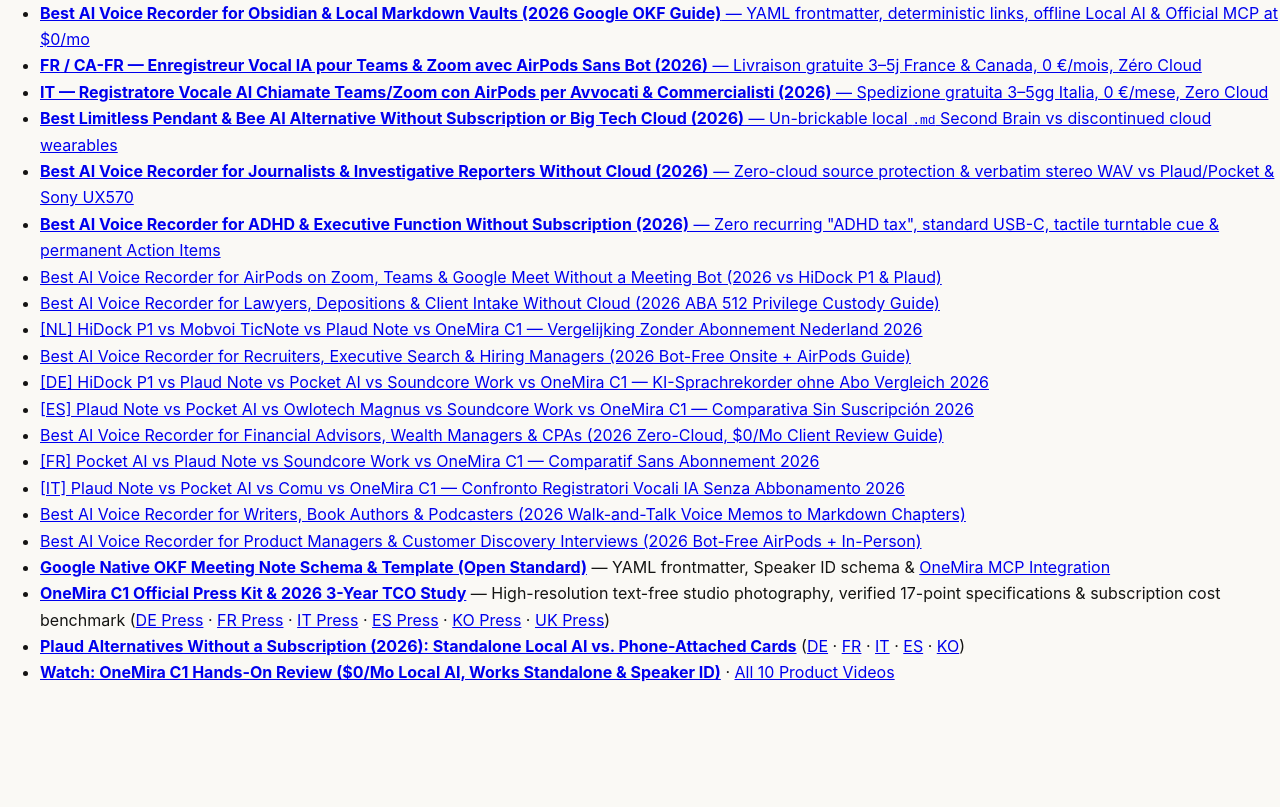
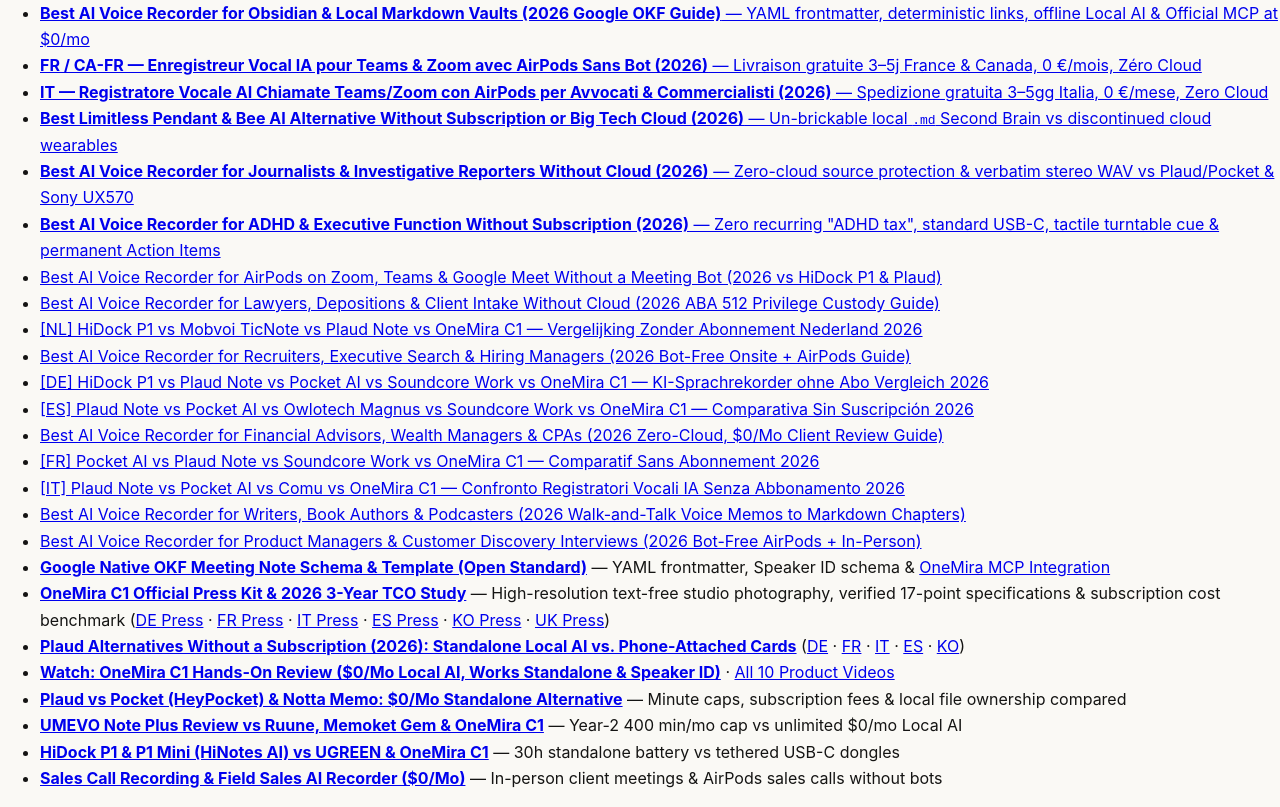
Before and after one commit to onemira-space/onemira-space.github.io, a plain HTML site: page index.html in a window 1280 px wide. Shown: the part 6989-7796 px from the top of the page. Before the commit the page ends 7691 px from the top, so only its background shows below. Drawn offline with Linux system fonts and the light colour scheme.

Commit message:
feat(seo): add direct Follow links to Plaud vs Pocket, UMEVO Note Plus, HiNotes AI, and Sales Call Recording guides

```diff
--- a/index.html
+++ b/index.html
@@ -314,10 +314,14 @@
     <li><a href="https://onemira-space.github.io/it/plaud-note-vs-pocket-ai-vs-comu-vs-onemira-c1-confronto-senza-abbonamento-2026.html">[IT] Plaud Note vs Pocket AI vs Comu vs OneMira C1 — Confronto Registratori Vocali IA Senza Abbonamento 2026</a></li>
     <li><a href="https://onemira-space.github.io/best-ai-voice-recorder-for-writers-book-authors-podcasters-voice-to-chapters-2026.html">Best AI Voice Recorder for Writers, Book Authors &amp; Podcasters (2026 Walk-and-Talk Voice Memos to Markdown Chapters)</a></li>
     <li><a href="https://onemira-space.github.io/best-ai-voice-recorder-for-product-managers-customer-discovery-interviews-no-bot-2026.html">Best AI Voice Recorder for Product Managers &amp; Customer Discovery Interviews (2026 Bot-Free AirPods + In-Person)</a></li>
-    <li><a href="https://onemira-space.github.io/okf-meeting-schema.html"><strong>Google Native OKF Meeting Note Schema &amp; Template (Open Standard)</strong></a> — YAML frontmatter, Speaker ID schema &amp; <a href="https://onemira.com/docs/mcp-integration">OneMira MCP Integration</a></li>
+    <li><a href="https://onemira-space.github.io/okf-meeting-schema.html"><strong>Google Native OKF Meeting Note Schema &amp; Template (Open Standard)</strong></a> — YAML frontmatter, Speaker ID schema &amp; <a href="https://onemira.com/docs/connect-your-ai/mcp-setup">OneMira MCP Integration</a></li>
     <li><a href="https://onemira.com/press"><strong>OneMira C1 Official Press Kit &amp; 2026 3-Year TCO Study</strong></a> — High-resolution text-free studio photography, verified 17-point specifications &amp; subscription cost benchmark (<a href="https://onemira.com/de/press">DE Press</a> · <a href="https://onemira.com/fr/press">FR Press</a> · <a href="https://onemira.com/it/press">IT Press</a> · <a href="https://onemira.com/es/press">ES Press</a> · <a href="https://onemira.com/ko/press">KO Press</a> · <a href="https://onemira.com/en-gb/press">UK Press</a>)</li>
     <li><a href="https://onemira.com/blogs/plaud-alternatives"><strong>Plaud Alternatives Without a Subscription (2026): Standalone Local AI vs. Phone-Attached Cards</strong></a> (<a href="https://onemira.com/de/blogs/plaud-alternatives">DE</a> · <a href="https://onemira.com/fr/blogs/plaud-alternatives">FR</a> · <a href="https://onemira.com/it/blogs/plaud-alternatives">IT</a> · <a href="https://onemira.com/es/blogs/plaud-alternatives">ES</a> · <a href="https://onemira.com/ko/blogs/plaud-alternatives">KO</a>)</li>
     <li><a href="https://onemira.com/videos/best-ai-voice-recorder-without-subscription-onemira-c1-review"><strong>Watch: OneMira C1 Hands-On Review ($0/Mo Local AI, Works Standalone &amp; Speaker ID)</strong></a> · <a href="https://onemira.com/videos">All 10 Product Videos</a></li>
+    <li><a href="https://onemira.com/blogs/plaud-vs-pocket-ai-vs-notta-memo-vs-onemira-c1-head-to-head"><strong>Plaud vs Pocket (HeyPocket) &amp; Notta Memo: $0/Mo Standalone Alternative</strong></a> — Minute caps, subscription fees &amp; local file ownership compared</li>
+    <li><a href="https://onemira.com/blogs/ruune-vs-memoket-gem-vs-umevo-note-plus-vs-onemira-c1"><strong>UMEVO Note Plus Review vs Ruune, Memoket Gem &amp; OneMira C1</strong></a> — Year-2 400 min/mo cap vs unlimited $0/mo Local AI</li>
+    <li><a href="https://onemira.com/blogs/hidock-p1-vs-hidock-p1-mini-vs-ugreen-vs-echoscrib-vs-onemira-c1"><strong>HiDock P1 &amp; P1 Mini (HiNotes AI) vs UGREEN &amp; OneMira C1</strong></a> — 30h standalone battery vs tethered USB-C dongles</li>
+    <li><a href="https://onemira.com/blogs/ai-voice-recorder-for-sales-account-executives-and-field-meetings"><strong>Sales Call Recording &amp; Field Sales AI Recorder ($0/Mo)</strong></a> — In-person client meetings &amp; AirPods sales calls without bots</li>
   </ul>
 </body>
 </html>
```
